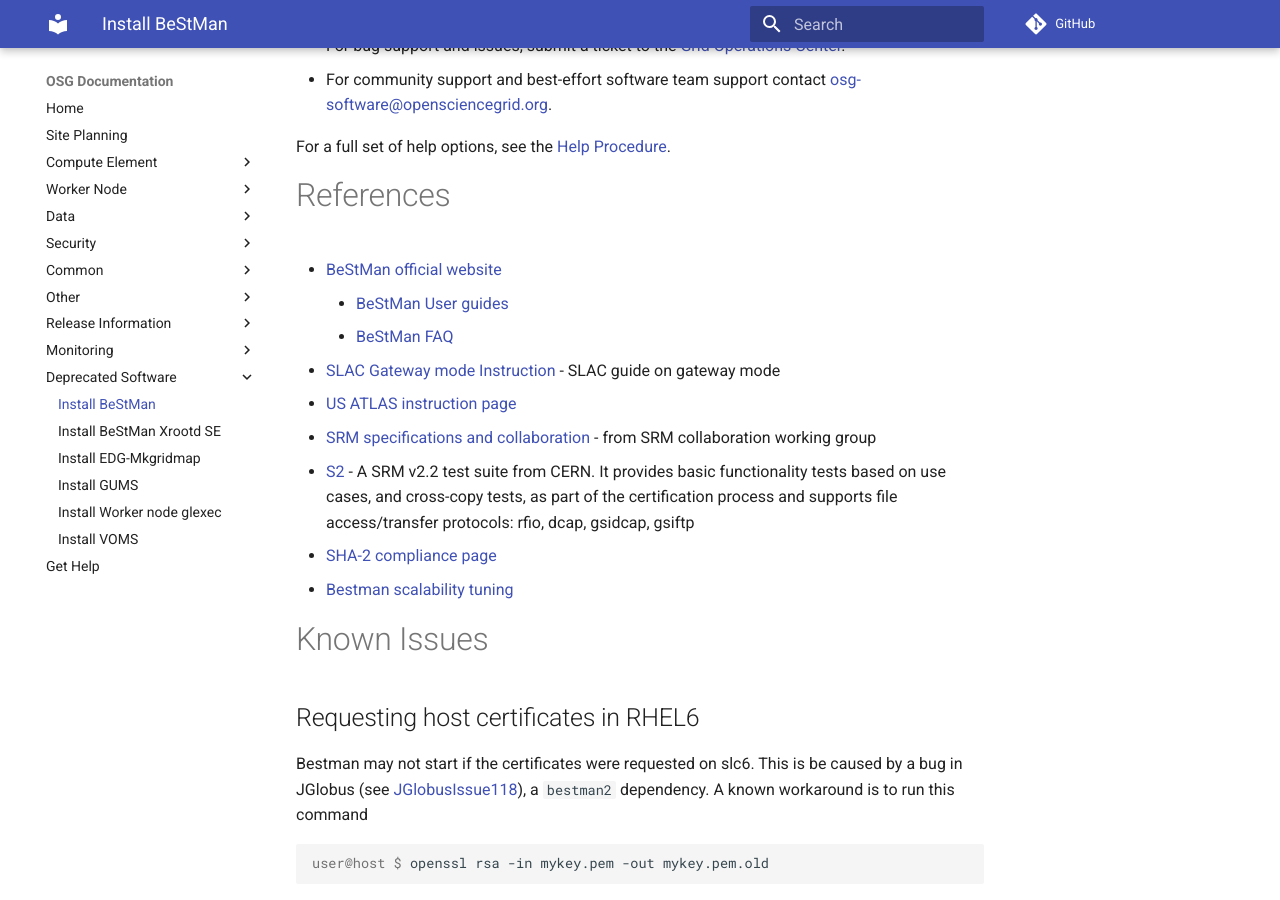
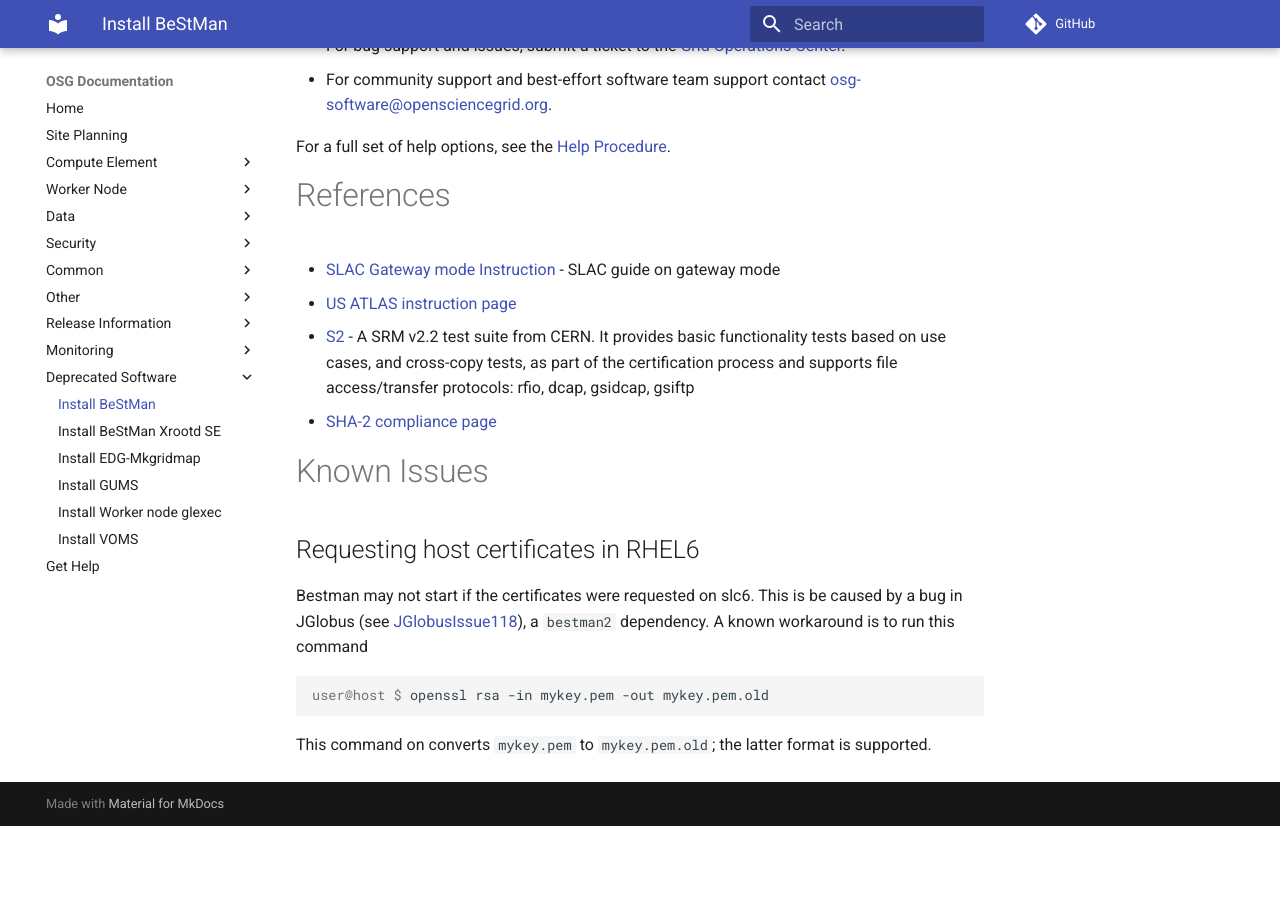
Before and after one commit to osg-htc/docs, an MkDocs documentation site: the page built from docs/data/bestman-install.md, in a window 1280 px wide and 900 px high, scrolled down 12630 px. Built offline with MkDocs 1.6.1 and Material for MkDocs 9.7.7, drawn with Linux system fonts in a browser that asks for light colours; comment, search, counter and statistics services are not loaded; old or Windows-style settings are respelled for this version of MkDocs; after the commit the page ends 13456 px from its top, so only the background shows below that.

Commit message:
Remove LBL links for bestman2 docs.
The LBL links for bestman2 are periodically broken and increasingly
less relevant, especially as we near the end of the support.

I don't see much value in including these as a reference (after all,
we don't expect to have any new bestman2 services in the next 2.5 months),
they can always be found via Google, and they have a noticable cost
because of how often they break the CI tests.

```diff
--- a/docs/data/bestman-install.md
+++ b/docs/data/bestman-install.md
@@ -461,15 +461,10 @@
 References
 ==========
 
-* [BeStMan official website](http://sdm.lbl.gov/bestman)
-    * [BeStMan User guides](http://sdm.lbl.gov/bestman/docs/bestman-guide.html)
-    * [BeStMan FAQ](http://sdm.lbl.gov/bestman/docs/bestman-faq.html)
 * [SLAC Gateway mode Instruction](http://wt2.slac.stanford.edu/xrootdfs/bestman-gateway.html) - SLAC guide on gateway mode
 * [US ATLAS instruction page](http://www.usatlas.bnl.gov/twiki/bin/view/Admins/BestMan)
-* [SRM specifications and collaboration](http://sdm.lbl.gov/srm-wg) - from SRM collaboration working group
 * [S2](https://github.com/dCache/s2) - A SRM v2.2 test suite from CERN. It provides basic functionality tests based on use cases, and cross-copy tests, as part of the certification process and supports file access/transfer protocols: rfio, dcap, gsidcap, gsiftp
 * [SHA-2 compliance page](https://opensciencegrid.github.io/technology/projects/sha2-support/)
-* [Bestman scalability tuning](https://sdm.lbl.gov/twiki/bin/view/Software/BeStMan/BeStMan2Guide/ScalabilityNotes)
 
 Known Issues
 ============
```
